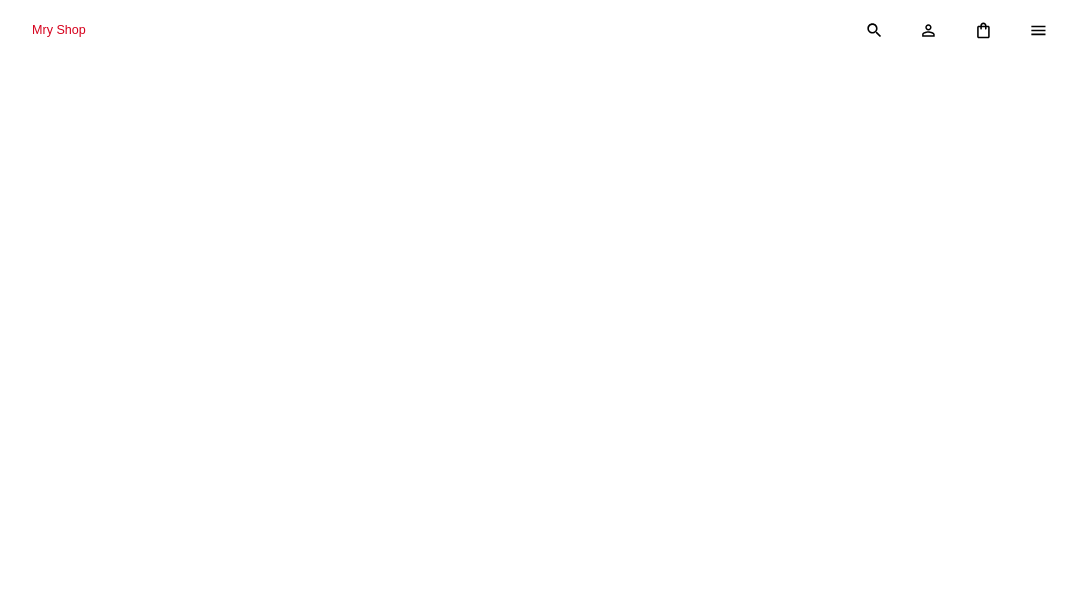
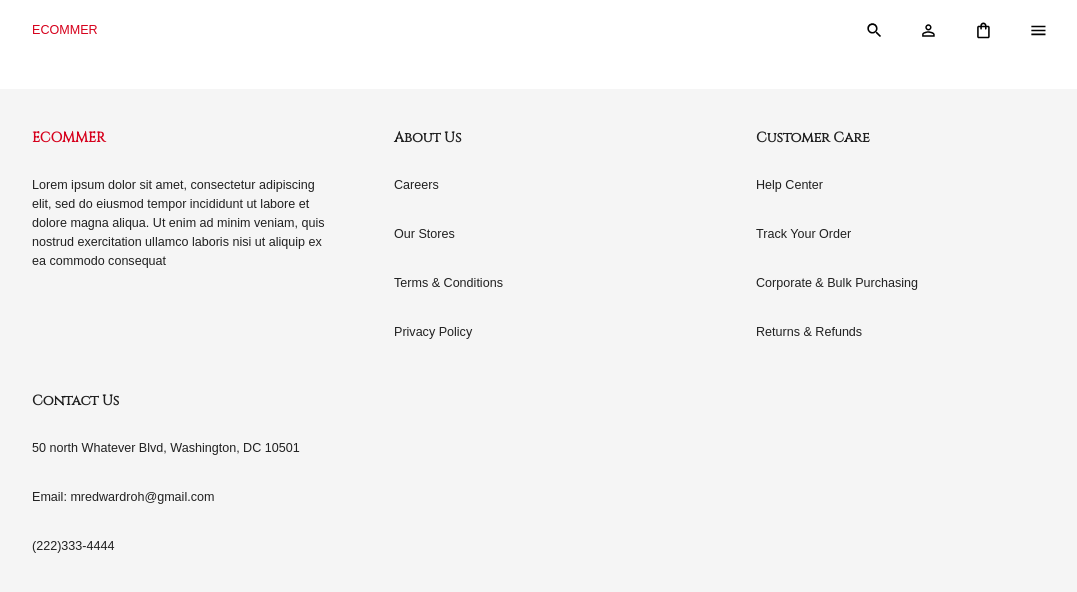
Before and after one commit to MryImani/ecommerce-react-app, a React (Create React App) app in the folder client/: page /checkout/success in a window 1280 px wide. Shown: the top 592 px of the page, without its empty margins (96-1173 px from the left). Built offline with nearby package versions, Linux system fonts and the light colour scheme; a web font is replaced by a local one.

Commit message:
add footer component

```diff
--- a/client/src/App.js
+++ b/client/src/App.js
@@ -6,6 +6,7 @@
 import Confirmation from "./scenes/checkout/Confirmation";
 import Navbar from "./scenes/global/Navbar";
 import CartMenu from "./scenes/global/CartMenu";
+import Footer from './scenes/global/Footer'
 function App() {
 
   const ScrollToTop = () => {
@@ -29,6 +30,7 @@
           <Route path="checkout/success" element={<Confirmation />} />
         </Routes>
         <CartMenu/>
+        <Footer />
       </BrowserRouter>
     </div>
   );
--- /dev/null
+++ b/client/src/scenes/global/Footer.jsx
@@ -0,0 +1,74 @@
+import { useTheme } from "@emotion/react";
+import { Box, Typography } from "@mui/material";
+import { shades } from "../../theme";
+
+function Footer() {
+  const {
+    palette: { neutral },
+  } = useTheme();
+  return (
+    <Box marginTop="70px" padding="40px 0" backgroundColor={neutral.light}>
+      <Box
+        width="80%"
+        margin="auto"
+        display="grid"
+        gridTemplateColumns="repeat(auto-fill, 300px)"
+        justifyContent="space-between"
+        rowGap="20px"
+        columnGap="1.33%"
+      >
+        <Box >
+          <Typography
+            variant="h4"
+            fontWeight="bold"
+            mb="30px"
+            color={shades.secondary[500]}
+          >
+            ECOMMER
+          </Typography>
+          <div>
+            Lorem ipsum dolor sit amet, consectetur adipiscing elit, sed do
+            eiusmod tempor incididunt ut labore et dolore magna aliqua. Ut enim
+            ad minim veniam, quis nostrud exercitation ullamco laboris nisi ut
+            aliquip ex ea commodo consequat
+          </div>
+        </Box>
+
+        <Box>
+          <Typography variant="h4" fontWeight="bold" mb="30px">
+            About Us
+          </Typography>
+          <Typography mb="30px">Careers</Typography>
+          <Typography mb="30px">Our Stores</Typography>
+          <Typography mb="30px">Terms & Conditions</Typography>
+          <Typography mb="30px">Privacy Policy</Typography>
+        </Box>
+
+        <Box>
+          <Typography variant="h4" fontWeight="bold" mb="30px">
+            Customer Care
+          </Typography>
+          <Typography mb="30px">Help Center</Typography>
+          <Typography mb="30px">Track Your Order</Typography>
+          <Typography mb="30px">Corporate & Bulk Purchasing</Typography>
+          <Typography mb="30px">Returns & Refunds</Typography>
+        </Box>
+
+        <Box>
+          <Typography variant="h4" fontWeight="bold" mb="30px">
+            Contact Us
+          </Typography>
+          <Typography mb="30px">
+            50 north Whatever Blvd, Washington, DC 10501
+          </Typography>
+          <Typography mb="30px" sx={{ wordWrap: "break-word" }}>
+            Email: mredwardroh@gmail.com
+          </Typography>
+          <Typography mb="30px">(222)333-4444</Typography>
+        </Box>
+      </Box>
+    </Box>
+  );
+}
+
+export default Footer;
--- a/client/src/scenes/global/Navbar.jsx
+++ b/client/src/scenes/global/Navbar.jsx
@@ -33,7 +33,7 @@
           sx={{ "&:hover": { cursor: "pointer" } }}
           color={shades.secondary[500]}
         >
-          Mry Shop
+          ECOMMER
         </Box>
         <Box
           display="flex"
```
